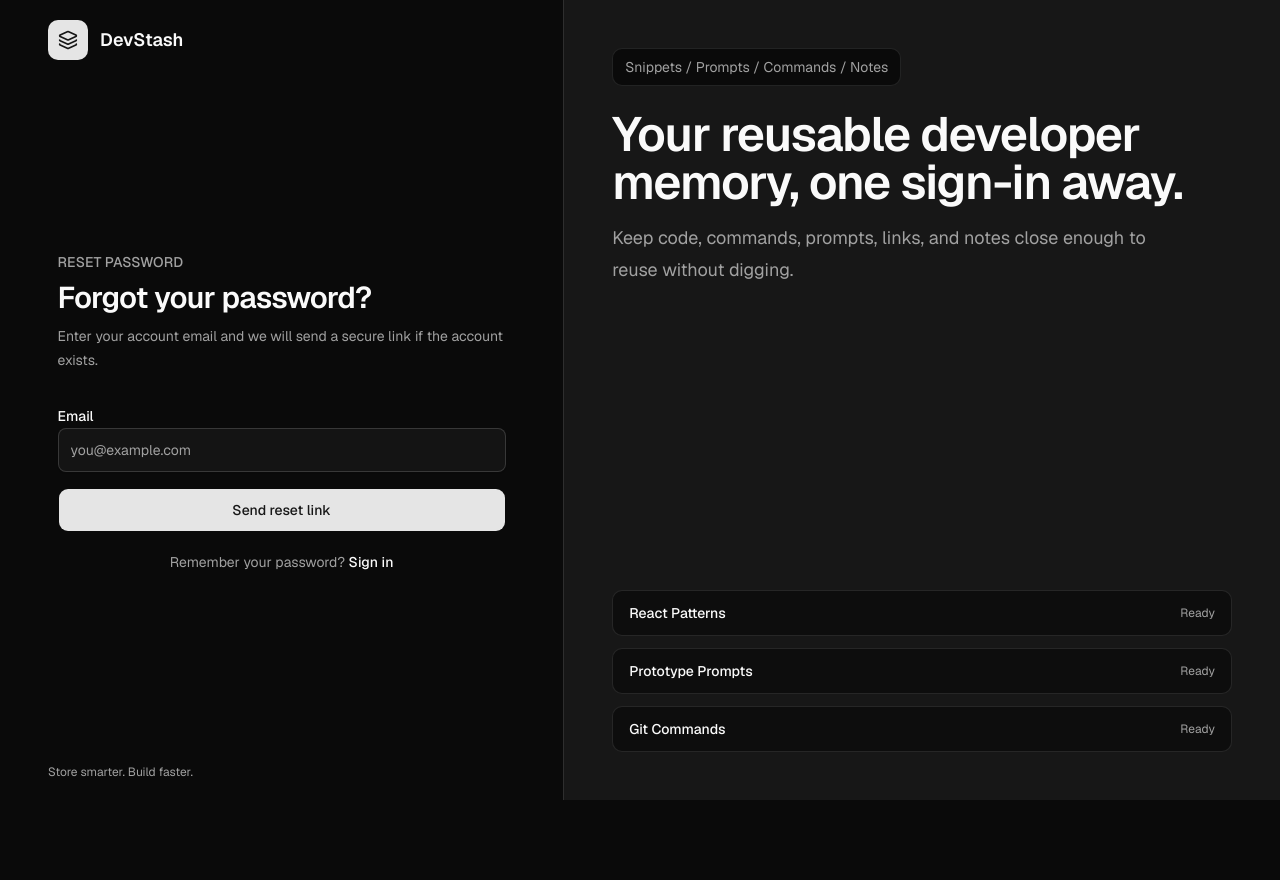
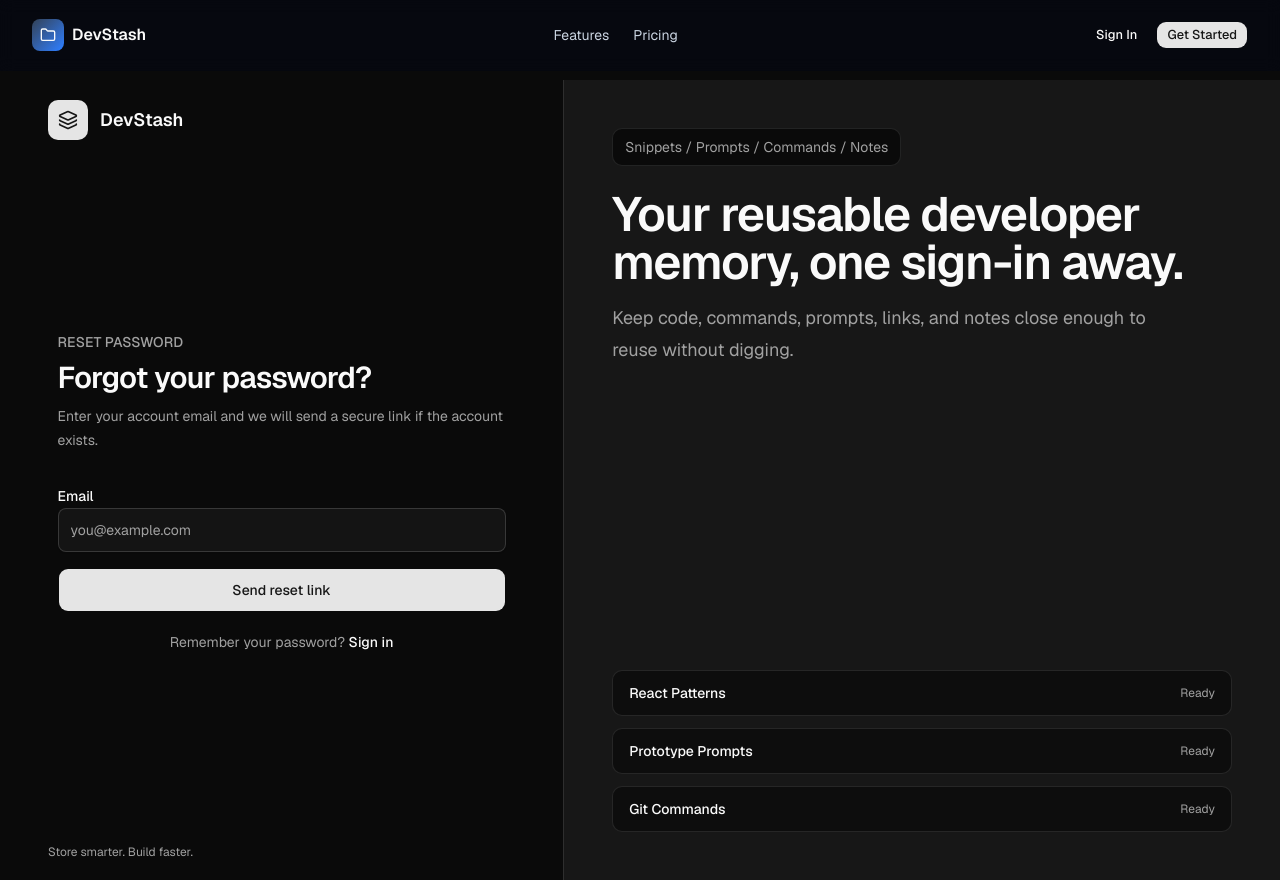
Before and after one commit to rmylipally/devstash, a Next.js app: page /forgot-password in a window 1280 px wide. Before the commit the page ends 800 px from the top, so only its background shows below. Built offline with nearby package versions, Linux system fonts and the light colour scheme; no server answers.

Commit message:
feat: align auth and dashboard nav branding with homepage

```diff
--- a/context/current-feature.md
+++ b/context/current-feature.md
@@ -1,16 +1,23 @@
-# Current Feature
+# Auth Nav and Dashboard Logo Alignment
 
 ## Status
 
-<!-- Set to: Not Started, In Progress, or Complete -->
+In Progress
 
 ## Goals
 
-<!-- Add goals for the active feature -->
+- Add the homepage top navigation to the sign-in page
+- Add the homepage top navigation to the sign-up/register page
+- Add the same folder icon used in homepage nav to the dashboard nav logo area
+- Remove the existing boxed DS logo mark from dashboard nav branding
+- Keep branding and navigation behavior visually consistent across public auth pages and dashboard
 
 ## Notes
 
-<!-- Add context, constraints, and references for the active feature -->
+- Feature loaded from inline description
+- Reuse existing homepage nav styles/components where practical to keep implementation DRY
+- Ensure sign-in and sign-up buttons/links still point to correct auth routes
+- Dashboard logo should use the homepage folder icon treatment while removing the DS box
 
 ## History
 
--- a/src/components/auth/AuthPageShell.tsx
+++ b/src/components/auth/AuthPageShell.tsx
@@ -1,6 +1,8 @@
 import { Layers3 } from "lucide-react";
 import Link from "next/link";
 import type { ReactNode } from "react";
+
+import { HomepageNav } from "@/components/homepage/HomepageNav";
 
 interface AuthPageShellProps {
   children: ReactNode;
@@ -16,7 +18,9 @@ export function AuthPageShell({
   title,
 }: AuthPageShellProps) {
   return (
-    <main className="flex min-h-dvh bg-background text-foreground">
+    <>
+      <HomepageNav />
+      <main className="flex min-h-dvh bg-background pt-20 text-foreground">
       <section className="flex min-h-dvh w-full flex-col justify-between px-5 py-5 sm:px-8 lg:w-[44%] lg:px-12">
         <Link className="flex w-fit items-center gap-3" href="/">
           <span className="flex size-10 items-center justify-center rounded-lg bg-primary text-primary-foreground">
@@ -80,5 +84,6 @@ export function AuthPageShell({
         </div>
       </section>
     </main>
+    </>
   );
 }
--- a/src/components/dashboard/DashboardFrame.tsx
+++ b/src/components/dashboard/DashboardFrame.tsx
@@ -6,7 +6,6 @@ import {
   File,
   Folder,
   Image,
-  Layers3,
   Link as LinkIcon,
   PanelLeftClose,
   PanelLeftOpen,
@@ -235,9 +234,7 @@ function SidebarContent({
           href="/dashboard"
           onClick={onClose}
         >
-          <span className="flex size-10 shrink-0 items-center justify-center rounded-lg bg-primary text-primary-foreground">
-            <Layers3 className="size-5" />
-          </span>
+          <Folder className="size-6 shrink-0 text-blue-400" />
           {!collapsed ? (
             <span className="truncate text-xl font-semibold tracking-tight">
               DevStash
--- a/src/components/homepage/HomepageNav.tsx
+++ b/src/components/homepage/HomepageNav.tsx
@@ -1,5 +1,6 @@
 "use client";
 
+import { Folder } from "lucide-react";
 import Link from "next/link";
 import { useEffect, useState } from "react";
 
@@ -33,17 +34,17 @@ export function HomepageNav() {
     >
       <div className="mx-auto flex min-h-[70px] w-full max-w-7xl items-center justify-between gap-4 px-4 sm:px-6 lg:px-8">
         <Link className="inline-flex items-center gap-2 font-semibold" href="/">
-          <span className="grid size-8 place-items-center rounded-md bg-gradient-to-br from-slate-700 to-blue-500 font-mono text-xs text-slate-50">
-            DS
+          <span className="grid size-8 place-items-center rounded-md bg-linear-to-br from-slate-700 to-blue-500 text-slate-50">
+            <Folder className="size-4" />
           </span>
           <span>DevStash</span>
         </Link>
 
         <nav aria-label="Primary" className="hidden items-center gap-6 text-sm text-slate-300 md:flex">
-          <a className="hover:text-slate-100" href="#features">
+          <a className="hover:text-slate-100" href="/#features">
             Features
           </a>
-          <a className="hover:text-slate-100" href="#pricing">
+          <a className="hover:text-slate-100" href="/#pricing">
             Pricing
           </a>
         </nav>
```
